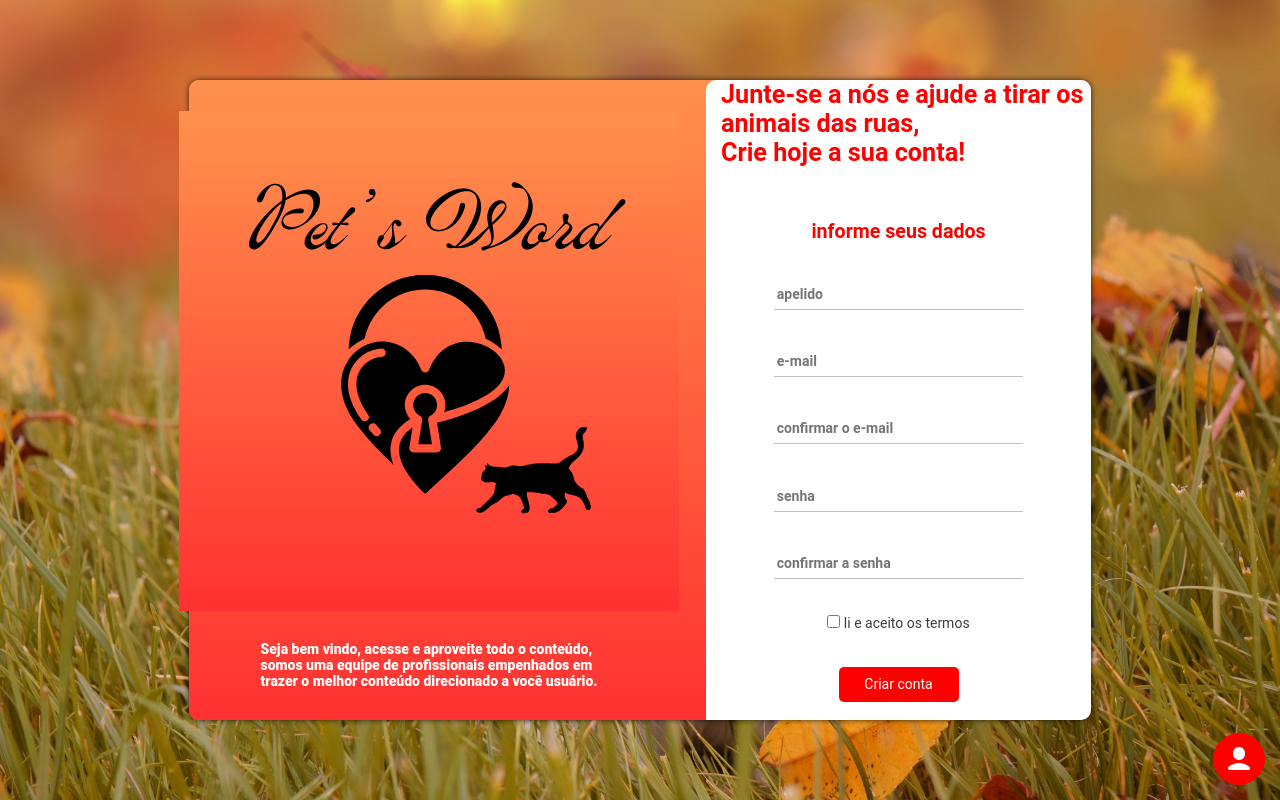
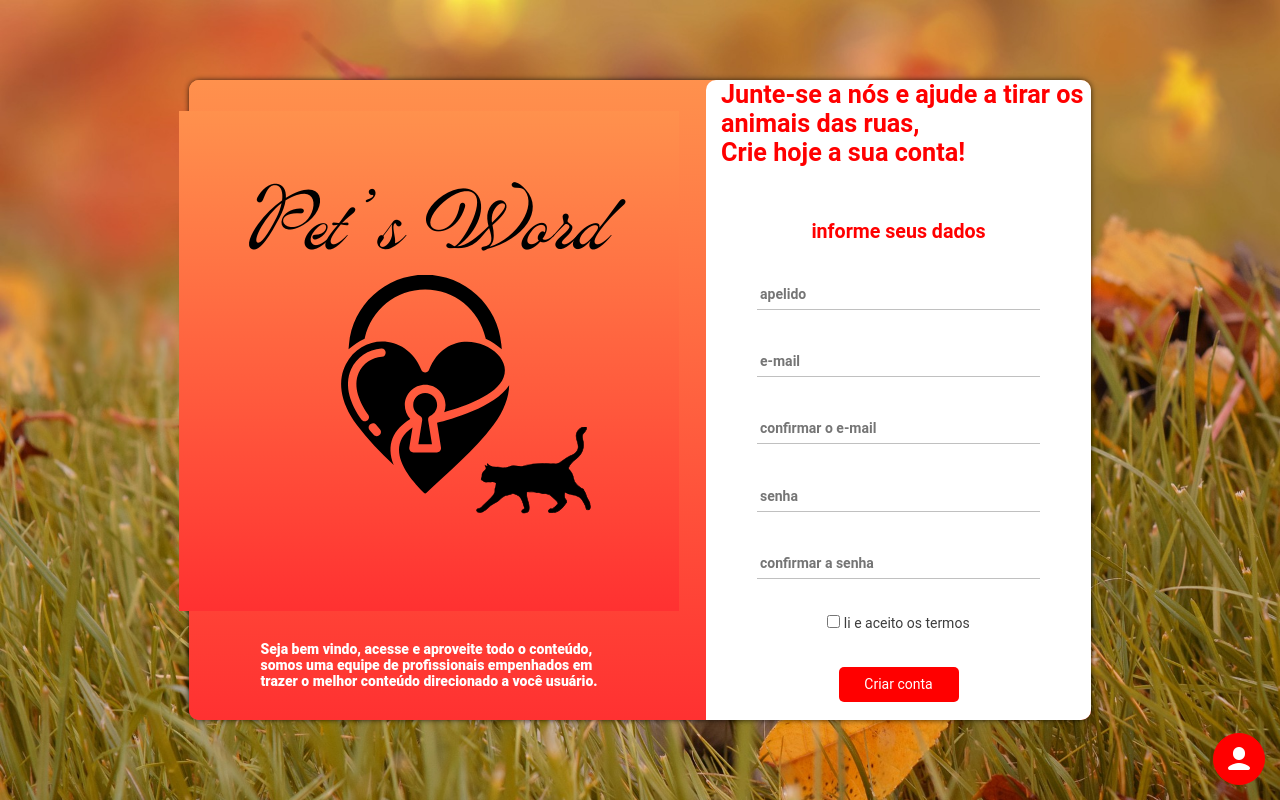
Before and after one commit to juliaeduard/Projeto, a plain HTML site: page conta.html in a window 1280 px wide. Drawn offline with nearby package versions, Linux system fonts and the light colour scheme; a web font is replaced by a local one.

Commit message:
atualiza

```diff
--- a/css/login.css
+++ b/css/login.css
@@ -27,7 +27,7 @@ h2 {
 }
 
 input {
-    width: 80%;
+    width: 35vh;
     height: 30px;
     border: none;
     border-bottom: 1px solid silver;
```
